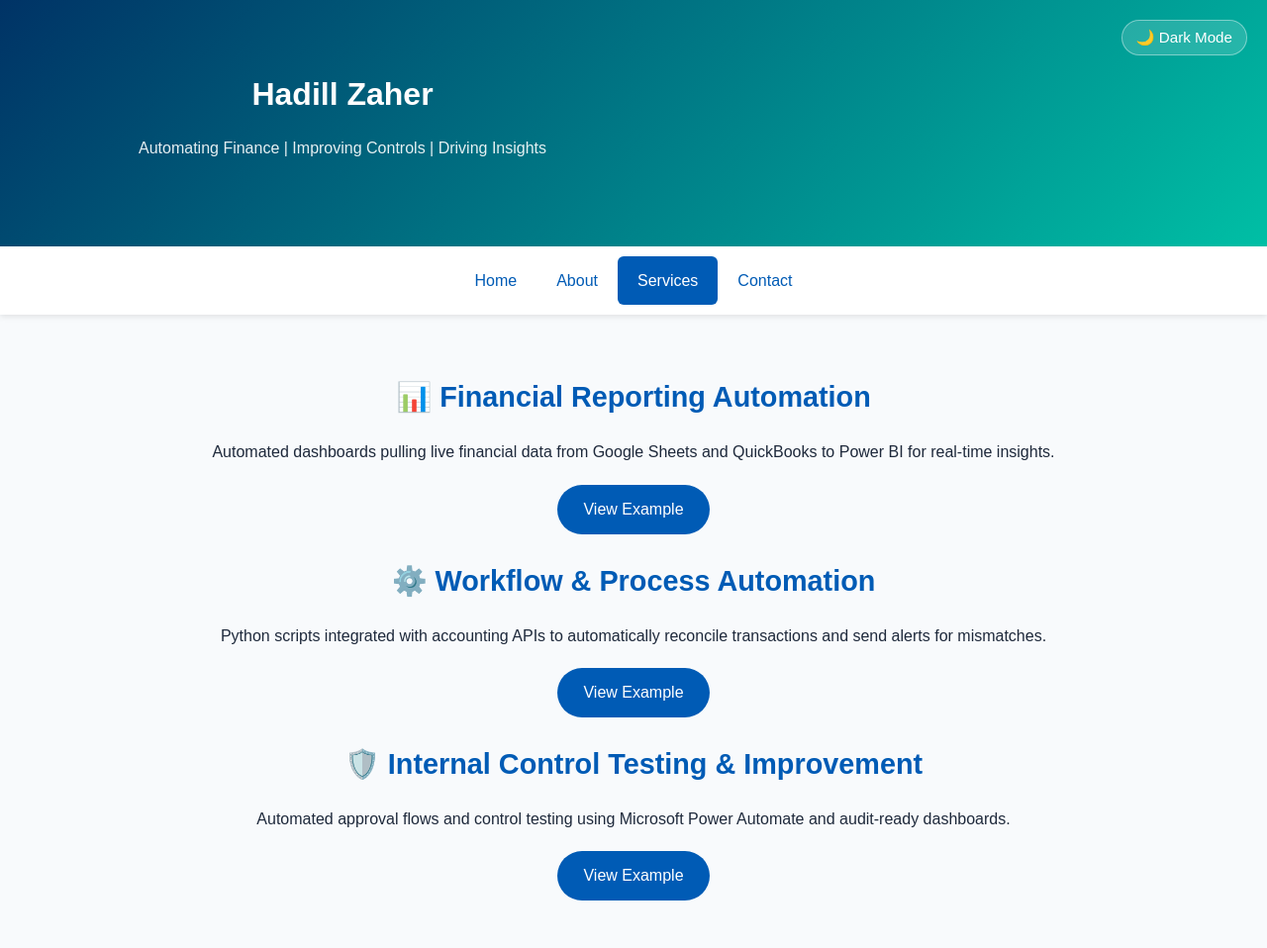
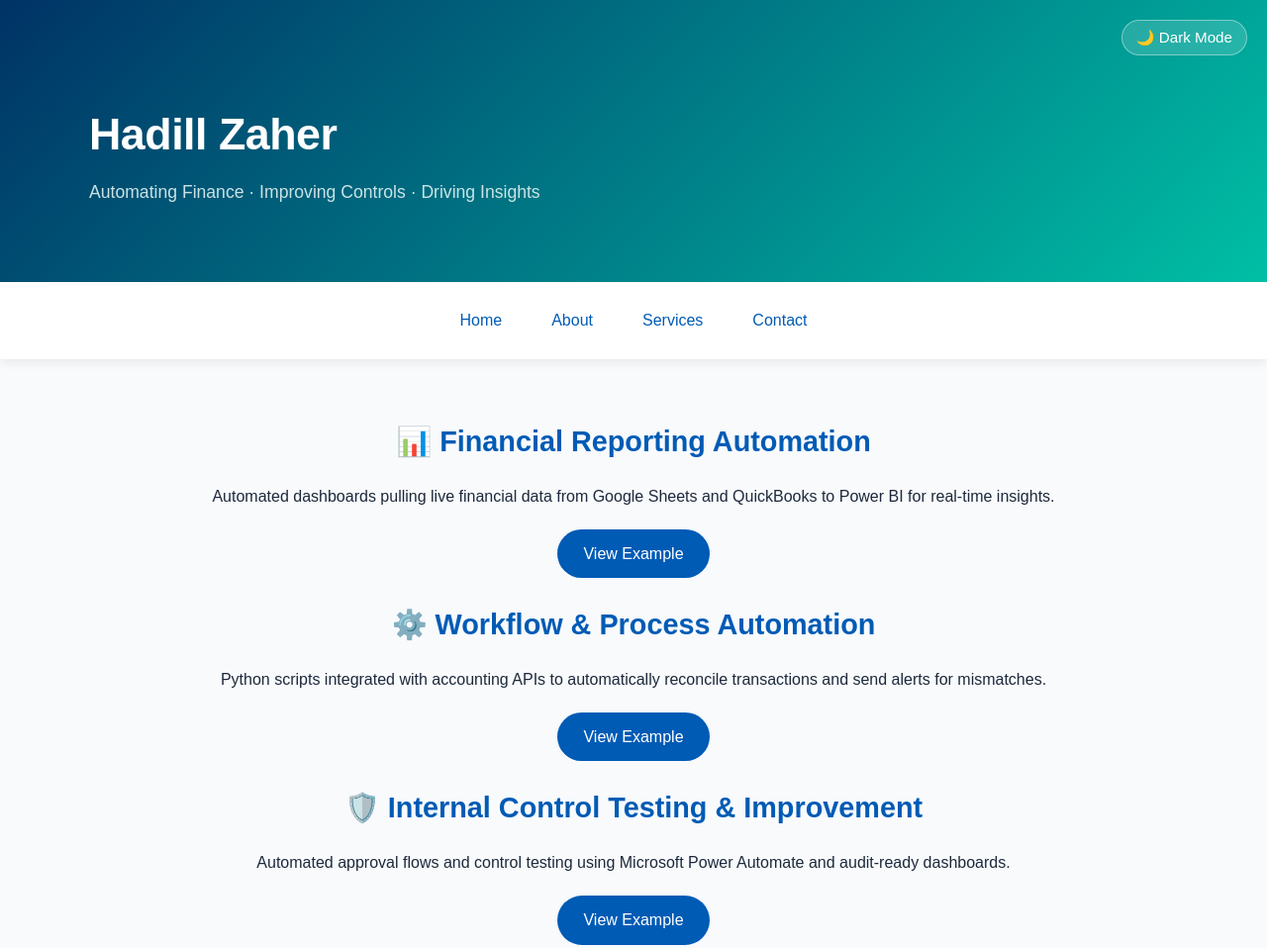
Before and after one commit to h4d1ll/accounting-site, a plain HTML site: page services.html in a window 1280 px wide. Shown: the top 958 px of the page at 99% size. Drawn offline with nearby package versions, Linux system fonts and the light colour scheme.

Commit message:
Updated header and navigation to match CV site layout and style

```diff
--- a/services.html
+++ b/services.html
@@ -127,22 +127,25 @@
 </head>
 
 <body>
-  <header>
-    <div class="header-content">
-      <div>
-        <h1>Hadill Zaher</h1>
-        <p>Automating Finance | Improving Controls | Driving Insights</p>
-      </div>
-      <button id="theme-toggle">🌙 Dark Mode</button>
+  <!-- HEADER -->
+<header class="main-header">
+  <div class="container header-inner">
+    <div class="intro">
+      <h1 class="hero-name">Hadill Zaher</h1>
+      <p class="hero-subtitle">Automating Finance · Improving Controls · Driving Insights</p>
     </div>
-  </header>
+    <button id="theme-toggle">🌙 Dark Mode</button>
+  </div>
+</header>
 
-  <nav>
-    <a href="index.html">Home</a>
-    <a href="about.html">About</a>
-    <a href="services.html" class="active">Services</a>
-    <a href="contact.html">Contact</a>
-  </nav>
+<!-- NAVIGATION -->
+<nav class="main-nav">
+  <a href="index.html" class="nav-link">Home</a>
+  <a href="about.html" class="nav-link">About</a>
+  <a href="services.html" class="nav-link">Services</a>
+  <a href="contact.html" class="nav-link">Contact</a>
+</nav>
+
 
   <section>
     <div class="service">
--- a/style.css
+++ b/style.css
@@ -37,6 +37,90 @@ header {
   padding: 70px 20px;
   position: relative;
 }
+
+/* ===== HEADER (CV Site Style) ===== */
+.main-header {
+  background: var(--gradient);
+  color: white;
+  text-align: center;
+  padding: 100px 20px 60px;
+  position: relative;
+  overflow: hidden;
+}
+
+.container {
+  max-width: 1100px;
+  margin: 0 auto;
+}
+
+.header-inner {
+  display: flex;
+  justify-content: space-between;
+  align-items: center;
+  flex-wrap: wrap;
+}
+
+.intro {
+  flex: 1;
+  text-align: left;
+}
+
+.hero-name {
+  font-size: 2.8rem;
+  font-weight: 600;
+  margin: 0;
+  letter-spacing: -0.5px;
+  color: #fff;
+}
+
+.hero-subtitle {
+  font-size: 1.1rem;
+  font-weight: 400;
+  opacity: 0.9;
+  color: #e0f2f1;
+  margin-top: 8px;
+}
+
+/* Make header center nicely on smaller screens */
+@media (max-width: 800px) {
+  .header-inner {
+    flex-direction: column;
+    text-align: center;
+  }
+  .intro {
+    text-align: center;
+  }
+  #theme-toggle {
+    margin-top: 20px;
+  }
+}
+
+/* ===== NAVIGATION ===== */
+.main-nav {
+  display: flex;
+  justify-content: center;
+  background-color: var(--card-color);
+  padding: 14px 0;
+  box-shadow: 0 3px 10px rgba(0,0,0,0.08);
+}
+
+.nav-link {
+  color: var(--accent);
+  text-decoration: none;
+  padding: 12px 25px;
+  font-weight: 500;
+  font-size: 1rem;
+  transition: all 0.3s ease;
+}
+
+.nav-link:hover,
+.nav-link.active {
+  background-color: var(--accent);
+  color: #fff;
+  border-radius: 6px;
+  transform: translateY(-2px);
+}
+
 
 .header-content {
   display: flex;
```
Also changed, not shown: about.html (+18 -17 lines), contact.html (+16 -15 lines), index.html (+16 -15 lines).
